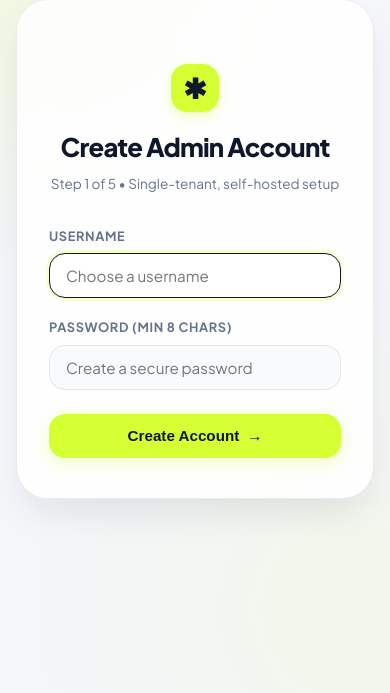
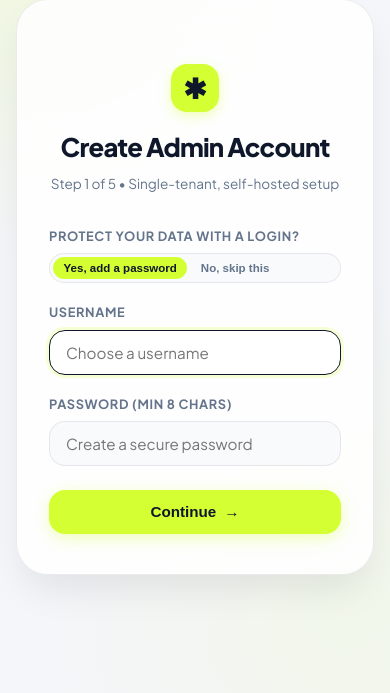
Before and after one commit to mrtial/Athlytics, a FastAPI app: template app/templates/onboarding_admin.html in a window 390 px wide. Shown: the part 151-844 px from the top of the page. Run offline with FastAPI, Linux system fonts and the light colour scheme; the template is opened without the code that fills it, so the values that code supplies are empty; parts of the project's set-up code (start-up, migrations or seed data) failed here and were passed over; some libraries are stand-ins or nearby versions.

Commit message:
feat: make onboarding login password optional, gate logout on it
Athletes running Athlytics for themselves don't need a separate admin
login guarding their own data. Onboarding's Account step now asks
whether to protect it with a password; skipping still creates the
single admin row and session so every downstream page keeps working
unchanged, and /login silently re-issues a session for a passwordless
install instead of showing a form nobody could complete. The user
dropdown hides "Log out" when there's no password to log back in with,
and gains a direct "Connections" shortcut after Settings.

Also fixes the README hero images to size at 33% width so they scale
together as one row on any screen instead of wrapping at a fixed
breakpoint.

Co-Authored-By: Claude Sonnet 5 <noreply@anthropic.com>

```diff
--- a/app/db.py
+++ b/app/db.py
@@ -8,6 +8,7 @@ CREATE TABLE IF NOT EXISTS admin_user (
     username TEXT NOT NULL,
     password_hash TEXT NOT NULL,
     salt TEXT NOT NULL,
+    password_protected INTEGER NOT NULL DEFAULT 1,
     created_at TEXT NOT NULL
 );
 
@@ -47,6 +48,17 @@ def ensure_app_schema(conn: sqlite3.Connection) -> None:
     conn.executescript(SCHEMA)
     conn.commit()
     _migrate_sync_status_tables(conn)
+    _migrate_admin_user_table(conn)
+
+
+def _migrate_admin_user_table(conn: sqlite3.Connection) -> None:
+    """One-time migration for databases created before admin_user gained
+    password_protected. DEFAULT 1 on the ALTER matches existing rows'
+    actual state (they were all created with a real password)."""
+    cols = [row[1] for row in conn.execute("PRAGMA table_info(admin_user)").fetchall()]
+    if cols and "password_protected" not in cols:
+        conn.execute("ALTER TABLE admin_user ADD COLUMN password_protected INTEGER NOT NULL DEFAULT 1")
+        conn.commit()
 
 
 def _migrate_sync_status_tables(conn: sqlite3.Connection) -> None:
--- a/app/routes/activities.py
+++ b/app/routes/activities.py
@@ -2,7 +2,7 @@ from datetime import date
 from fastapi import APIRouter, Depends, Request
 from fastapi.responses import RedirectResponse
 
-from app.dependencies import onboarding_status, require_admin_page
+from app.dependencies import is_password_protected, onboarding_status, require_admin_page
 from app.settings import (
     DEFAULT_SKIN,
     get_athlete_age,
@@ -79,6 +79,7 @@ def activities_page(request: Request, conn=Depends(require_admin_page)):
             "today_formatted": today_formatted,
             "has_connected_source": has_connected_source,
             "authenticated": True,
+            "password_protected": is_password_protected(conn),
             "active_page": "activities",
         },
     )
--- a/app/routes/coach.py
+++ b/app/routes/coach.py
@@ -1,6 +1,6 @@
 from fastapi import APIRouter, Depends, Request
 
-from app.dependencies import require_admin_page
+from app.dependencies import is_password_protected, require_admin_page
 from app.settings import DEFAULT_SKIN, get_athlete_age, get_athlete_name, get_persona, get_skin, get_theme
 from core.storage import repository
 
@@ -21,6 +21,7 @@ def coach_page(request: Request, conn=Depends(require_admin_page)):
         name="coach.html",
         context={
             "authenticated": True,
+            "password_protected": is_password_protected(conn),
             "theme": get_theme(conn),
             "skin": get_skin(conn) or DEFAULT_SKIN,
             "athlete_name": get_athlete_name(conn),
--- a/app/routes/connections.py
+++ b/app/routes/connections.py
@@ -1,6 +1,6 @@
 from fastapi import APIRouter, Depends, Request
 
-from app.dependencies import require_admin_page
+from app.dependencies import is_password_protected, require_admin_page
 from app.qr import apple_health_shortcut_qr_svg
 from app.settings import (
     DEFAULT_SKIN,
@@ -76,6 +76,7 @@ def connections_page(request: Request, conn=Depends(require_admin_page)):
         name="connections.html",
         context={
             "authenticated": True,
+            "password_protected": is_password_protected(conn),
             "active_page": "connections",
             "theme": theme,
             "skin": skin,
--- a/app/routes/dashboard.py
+++ b/app/routes/dashboard.py
@@ -2,7 +2,7 @@ from datetime import date
 from fastapi import APIRouter, Depends, Request
 from fastapi.responses import RedirectResponse
 
-from app.dependencies import onboarding_status, require_admin_page
+from app.dependencies import is_password_protected, onboarding_status, require_admin_page
 from app.settings import (
     DEFAULT_SKIN,
     PERSONA_METRIC_TYPES,
@@ -71,6 +71,7 @@ def dashboard_page(request: Request, conn=Depends(require_admin_page)):
             "today_formatted": today_formatted,
             "has_connected_source": has_connected_source,
             "authenticated": True,
+            "password_protected": is_password_protected(conn),
             "active_page": "dashboard",
         },
     )
--- a/app/routes/settings.py
+++ b/app/routes/settings.py
@@ -3,7 +3,7 @@ from datetime import date
 from fastapi import APIRouter, Depends, Form, Request
 from fastapi.responses import RedirectResponse
 
-from app.dependencies import require_admin_page
+from app.dependencies import is_password_protected, require_admin_page
 from app.settings import (
     DEFAULT_PERSONA,
     DEFAULT_SKIN,
@@ -36,6 +36,7 @@ def _settings_context(conn, request, *, theme, persona_error=None, theme_error=N
     today = date.today()
     return {
         "authenticated": True,
+        "password_protected": is_password_protected(conn),
         "personas": PERSONAS,
         "themes": THEMES,
         "skins": SKINS,
--- a/app/routes/training_plans.py
+++ b/app/routes/training_plans.py
@@ -5,7 +5,7 @@ from datetime import date, timedelta
 from fastapi import APIRouter, Depends, Form, Request
 from fastapi.responses import RedirectResponse
 
-from app.dependencies import require_admin_page
+from app.dependencies import is_password_protected, require_admin_page
 from app.settings import DEFAULT_SKIN, get_athlete_age, get_athlete_name, get_persona, get_skin, get_theme, get_unit
 from core.storage import repository
 
@@ -312,6 +312,7 @@ def training_plans_page(request: Request, conn=Depends(require_admin_page)):
         name="training_plans.html",
         context={
             "authenticated": True,
+            "password_protected": is_password_protected(conn),
             "theme": get_theme(conn),
             "skin": get_skin(conn) or DEFAULT_SKIN,
             "athlete_name": get_athlete_name(conn),
--- a/app/static/app.js
+++ b/app/static/app.js
@@ -488,6 +488,35 @@ function initThemeToggle() {
   });
 }
 
+// Protect-your-data toggle on the admin onboarding step: shows/hides the
+// username+password fields and keeps their `required` attributes in sync
+// so skipping the password doesn't get blocked by browser validation.
+function initProtectToggle() {
+  const group = document.getElementById("protect-toggle-group");
+  if (!group) return;
+
+  const valueInput = document.getElementById("protect-value");
+  const fields = document.getElementById("protect-fields");
+  const usernameInput = document.getElementById("username");
+  const passwordInput = document.getElementById("password");
+
+  group.addEventListener("click", (evt) => {
+    const btn = evt.target.closest(".protect-toggle-btn");
+    if (!btn) return;
+    const value = btn.dataset.protectValue;
+
+    valueInput.value = value;
+    group.querySelectorAll(".protect-toggle-btn").forEach((b) => {
+      b.classList.toggle("is-active", b === btn);
+    });
+
+    const protect = value === "yes";
+    fields.style.display = protect ? "" : "none";
+    usernameInput.required = protect;
+    passwordInput.required = protect;
+  });
+}
+
 // Accent color swatches on the Settings page: same instant-apply +
 // fire-and-forget persistence pattern as initThemeToggle above.
 function initSkinToggle() {
@@ -564,6 +593,7 @@ document.addEventListener("DOMContentLoaded", () => {
   }
   initMetricCards();
   initThemeToggle();
+  initProtectToggle();
   initSkinToggle();
   initActivityFilters();
   hydrateLocalTimestamps();
--- a/app/templates/base.html
+++ b/app/templates/base.html
@@ -72,10 +72,13 @@
             <div class="dropdown-divider"></div>
           </div>
           <a href="/settings" class="dropdown-item">Settings</a>
+          <a href="/connections" class="dropdown-item">Connections</a>
+          {% if password_protected|default(true) %}
           <div class="dropdown-divider"></div>
           <form method="post" action="/logout" class="dropdown-form">
             <button type="submit" class="dropdown-item logout-item">Log out</button>
           </form>
+          {% endif %}
         </div>
       </div>
     </nav>
--- a/app/templates/onboarding_admin.html
+++ b/app/templates/onboarding_admin.html
@@ -15,19 +15,30 @@
       <div class="error-banner">{{ error }}</div>
       {% endif %}
 
-      <form method="post" action="/onboarding/admin">
+      <form method="post" action="/onboarding/admin" id="admin-onboarding-form">
         <div class="form-group">
-          <label class="form-label" for="username">Username</label>
-          <input class="form-input" type="text" id="username" name="username" placeholder="Choose a username" required autofocus>
+          <label class="form-label">Protect your data with a login?</label>
+          <div class="range-toggle" id="protect-toggle-group">
+            <button type="button" class="range-btn protect-toggle-btn is-active" data-protect-value="yes">Yes, add a password</button>
+            <button type="button" class="range-btn protect-toggle-btn" data-protect-value="no">No, skip this</button>
+          </div>
+          <input type="hidden" name="protect" id="protect-value" value="yes">
         </div>
 
-        <div class="form-group">
-          <label class="form-label" for="password">Password (min 8 chars)</label>
-          <input class="form-input" type="password" id="password" name="password" placeholder="Create a secure password" required minlength="8">
+        <div id="protect-fields">
+          <div class="form-group">
+            <label class="form-label" for="username">Username</label>
+            <input class="form-input" type="text" id="username" name="username" placeholder="Choose a username" required autofocus>
+          </div>
+
+          <div class="form-group">
+            <label class="form-label" for="password">Password (min 8 chars)</label>
+            <input class="form-input" type="password" id="password" name="password" placeholder="Create a secure password" required minlength="8">
+          </div>
         </div>
 
         <button type="submit" class="btn-primary">
-          <span>Create Account</span>
+          <span>Continue</span>
           <span>→</span>
         </button>
       </form>
```
Also changed, not shown: app/auth.py (+27 -3 lines), app/dependencies.py (+13 -0 lines), app/routes/auth.py (+12 -1 lines), app/routes/onboarding.py (+10 -4 lines), tests/app/test_auth.py (+24 -0 lines), tests/app/test_login_routes.py (+55 -0 lines), README.md.
